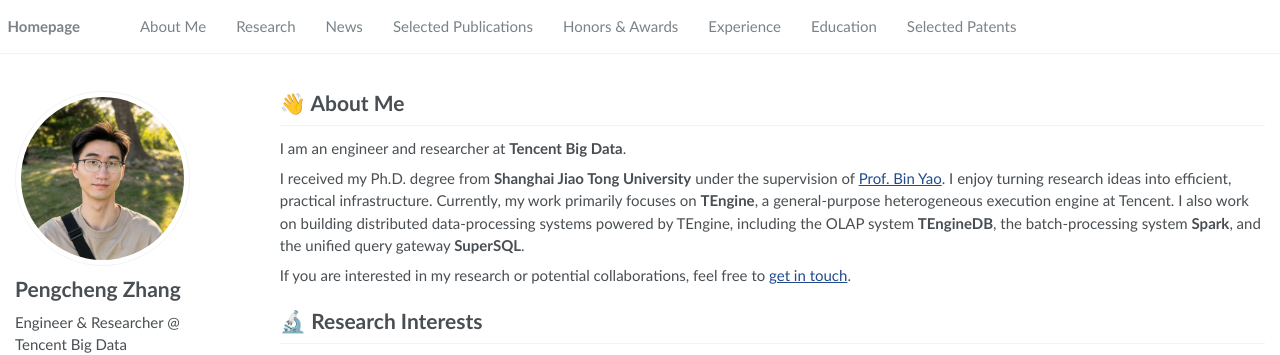
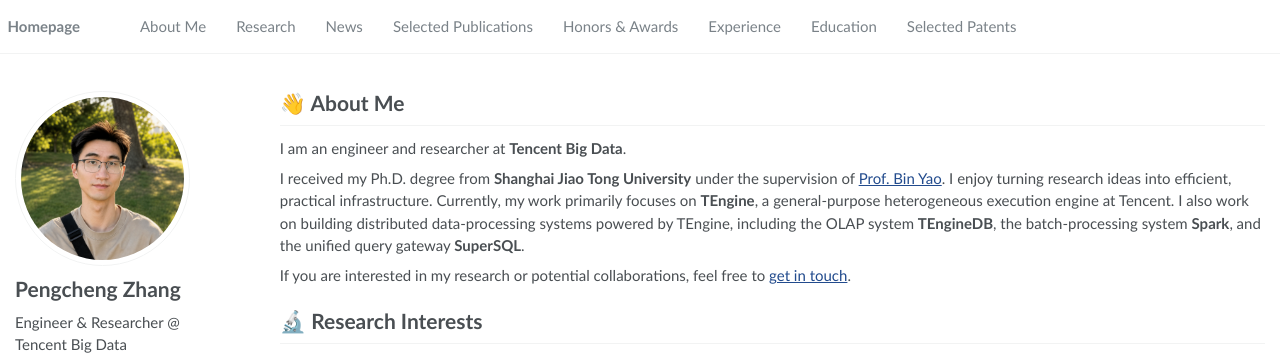
Before and after one commit to petrizhang/petrizhang.github.io, a Jekyll site: the page built from _pages/about.md, in a window 1280 px wide. Shown: the top 355 px of the page. Built offline with Jekyll 4.4.1, drawn with Linux system fonts in a browser that asks for light colours.

Commit message:
Publish cropped profile photo

```diff
--- a/_config.yml
+++ b/_config.yml
@@ -22,7 +22,7 @@
 # Site Author
 author:
   name             : "Pengcheng Zhang"
-  avatar           : "images/pengcheng-zhang-2026.png"
+  avatar           : "images/pengcheng-zhang-cropped.png"
   bio              : "Engineer & Researcher @ Tencent Big Data"
   location         : "Shanghai, China"
   employer         : "Tencent"
--- a/_includes/head/custom.html
+++ b/_includes/head/custom.html
@@ -1,5 +1,5 @@
-<link rel="apple-touch-icon" href="/images/pengcheng-zhang-2026.png">
-<link rel="icon" type="image/png" href="/images/pengcheng-zhang-2026.png">
+<link rel="apple-touch-icon" href="/images/pengcheng-zhang-cropped.png">
+<link rel="icon" type="image/png" href="/images/pengcheng-zhang-cropped.png">
 <link rel="manifest" href="/images/site.webmanifest">
 
 <meta name="theme-color" content="#ffffff">
```
Also changed, not shown: images/pengcheng-zhang-2026.png (deleted), images/pengcheng-zhang-cropped.png (added), images/site.webmanifest.
